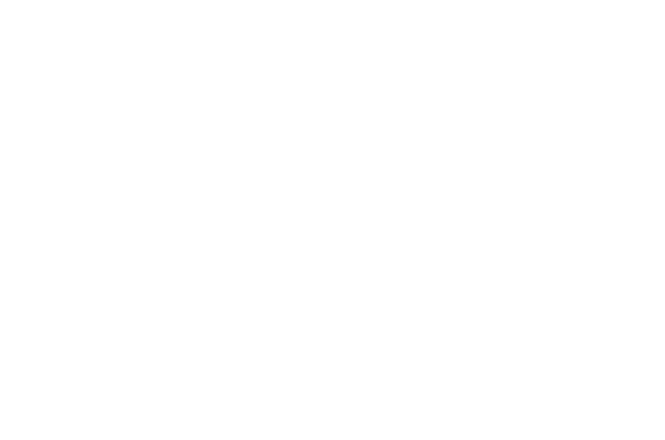
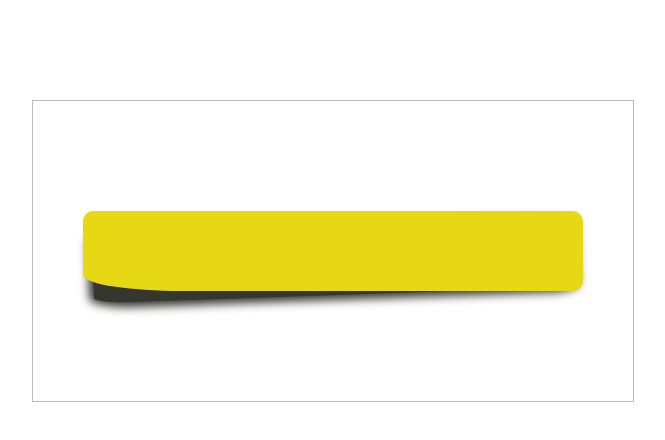
Before and after one commit to webbj97/Interesting-CSS, a plain HTML site: page CSS3/shadow/two.html in a window 1280 px wide. Shown: the whole page, without its empty margins (307-972 px from the left). Drawn offline with Linux system fonts and the light colour scheme.

Commit message:
添加立体阴影

```diff
--- a/CSS3/shadow/two.html
+++ b/CSS3/shadow/two.html
@@ -5,8 +5,41 @@
     <meta name="viewport" content="width=device-width, initial-scale=1.0">
     <meta http-equiv="X-UA-Compatible" content="ie=edge">
     <title>立体阴影</title>
+    <style>
+        .box{
+            width: 600px;
+            height: 300px;
+            border: 1px solid #bbb;
+            margin: 100px auto;
+            display: flex;
+            align-items: center;
+            justify-content: center;
+        }
+        .box .item{
+            position: relative;
+            width: 500px;
+            height: 80px;
+            border-radius: 10px 10px 10px 20%;
+            background: rgb(230, 216, 21);
+        }
+        .box .item::before{
+            position: absolute;
+            z-index: -1;
+            left: 10px;
+            bottom: -4px;
+            content: '';
+            width: 96%;
+            height: 80%;
+            border-radius: 5% 10% 5% 8%;
+            transform: rotate(-2deg);
+            background: rgb(54, 54, 49);
+            box-shadow: 0 0 10px 5px rgb(54, 54, 49);
+        }
+    </style>
 </head>
 <body>
-
+    <div class="box">
+        <div class="item"></div>
+    </div>
 </body>
 </html>
```
Also changed, not shown: README.md.
